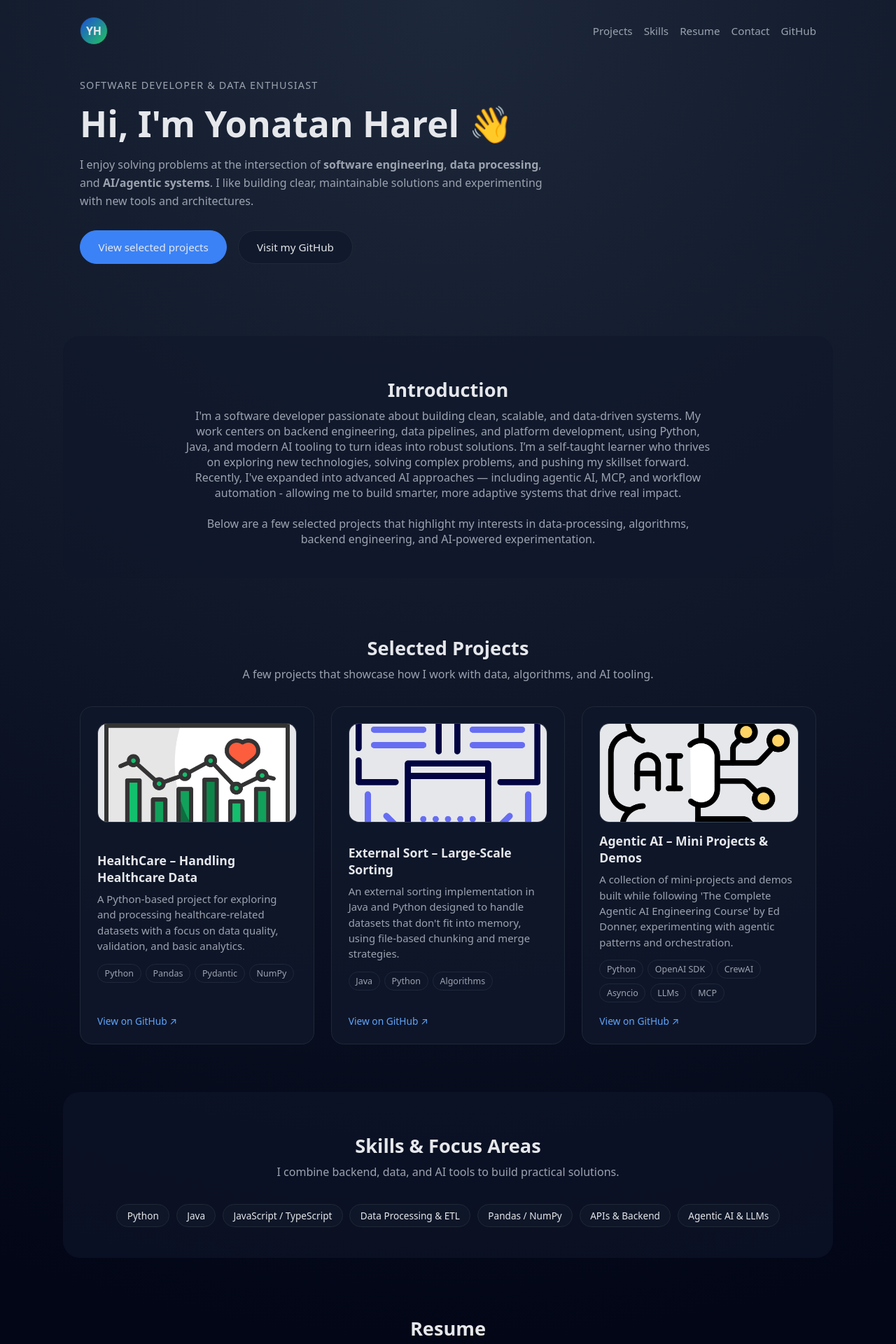
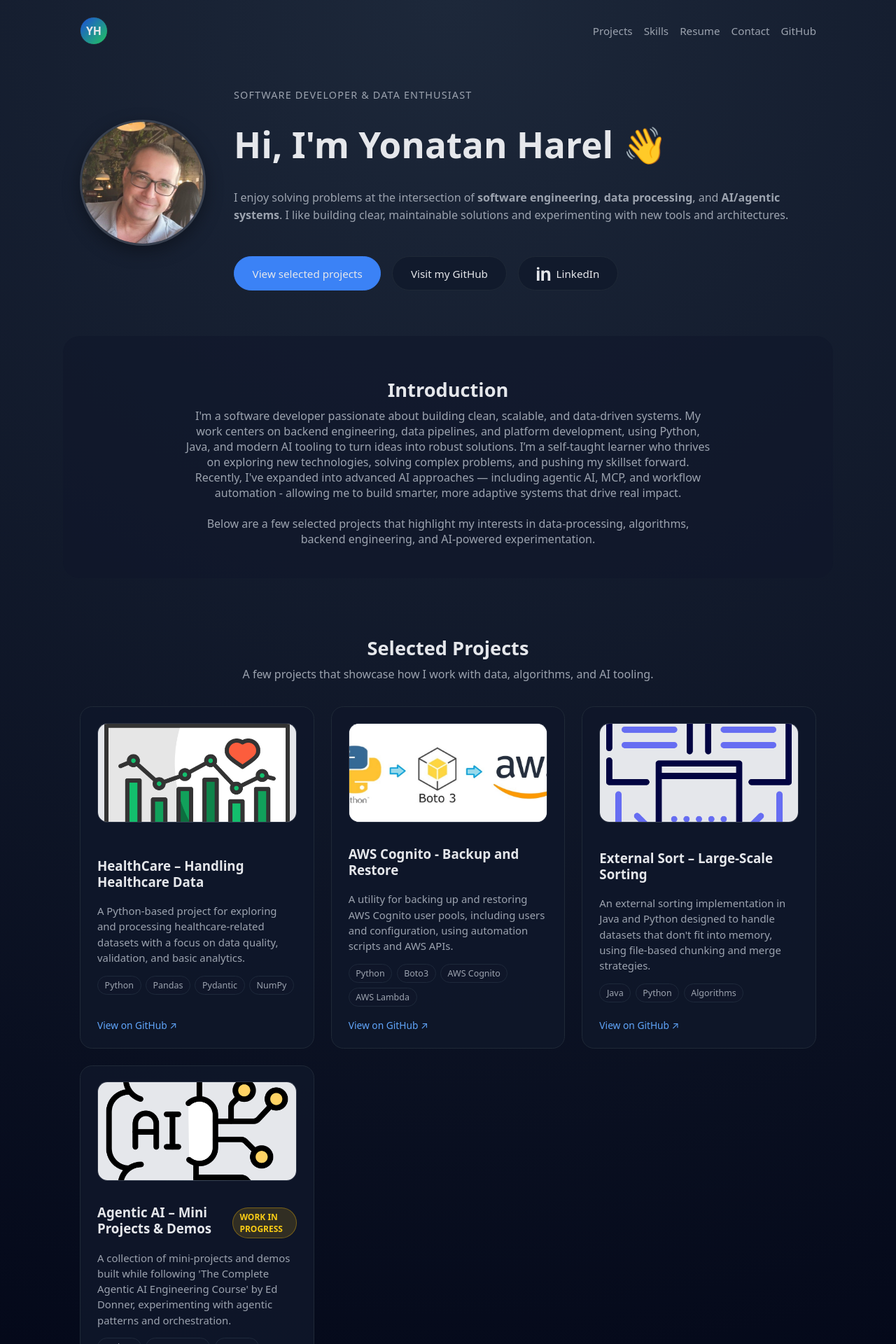
Before and after one commit to YonatanHarel/yonatanharel.github.io, a React (Vite) app: page / in a window 1280 px wide. Shown: the top 1920 px of the page at 70% size. Built offline with nearby package versions, Linux system fonts and the light colour scheme.

Commit message:
added more content

```diff
--- a/src/App.jsx
+++ b/src/App.jsx
@@ -3,6 +3,21 @@
           import healthcareImg from "./assets/healthcare.png";
           import externalSortImg from "./assets/externalsort.png";
           import agenticAiImg from "./assets/agentic-ai.png"
+          import awsBotoImg from "./assets/aws-python-boto3.webp"
+          import profileImg from "./assets/me.jpg"
+
+
+          const LinkedInIcon = () => (
+            <svg
+              width="22"
+              height="22"
+              viewBox="0 0 24 24"
+              fill="currentColor"
+              xmlns="http://www.w3.org/2000/svg"
+            >
+              <path d="M4.98 3.5C4.98 4.604 4.104 5.5 3 5.5C1.896 5.5 1 4.604 1 3.5C1 2.396 1.896 1.5 3 1.5C4.104 1.5 4.98 2.396 4.98 3.5ZM5 7H1V23H5V7ZM8 7H12V9.1H12.06C12.63 8.057 14.02 6.94 16.2 6.94C21.06 6.94 22 9.97 22 14.14V23H18V15.07C18 12.88 17.96 10.16 15.12 10.16C12.24 10.16 12 12.54 12 14.9V23H8V7Z"/>
+            </svg>
+          );
 
           const projects = [
             {
@@ -15,6 +30,15 @@
               imageAlt: "CT/MRI style healthcare illustration"
             },
             {
+              title: "AWS Cognito - Backup and Restore",
+              description:
+                "A utility for backing up and restoring AWS Cognito user pools, including users and configuration, using automation scripts and AWS APIs.",
+              tech: ["Python", "Boto3", "AWS Cognito", "AWS Lambda"],
+              github: "https://github.com/YonatanHarel/AWS-Cognito-backup-and-restore",
+              image: awsBotoImg,
+              imageAlt: "Illustration of files and sorting arrows"
+            },
+            {
               title: "External Sort – Large-Scale Sorting",
               description:
                 "An external sorting implementation in Java and Python designed to handle datasets that don't fit into memory, using file-based chunking and merge strategies.",
@@ -25,6 +49,7 @@
             },
             {
               title: "Agentic AI – Mini Projects & Demos",
+              status: "WORK IN PROGRESS",
               description:
                 "A collection of mini-projects and demos built while following 'The Complete Agentic AI Engineering Course' by Ed Donner, experimenting with agentic patterns and orchestration.",
               tech: ["Python", "OpenAI SDK", "CrewAI", "Asyncio", "LLMs", "MCP"],
@@ -67,7 +92,14 @@
                     </div>
                   </nav>
 
+
                   <div className="hero-content">
+                    <div className="hero-left">
+                      <div className="hero-photo">
+                        <img src={profileImg} alt="Yonatan Harel" />
+                      </div>
+                    </div>
+                    <div className="hero-right">
                       <p className="hero-eyebrow">Software Developer & Data Enthusiast</p>
                       <h1 className="hero-title">Hi, I'm Yonatan Harel 👋</h1>
                       <p className="hero-subtitle">
@@ -78,7 +110,6 @@
                         maintainable solutions and experimenting with new tools and
                         architectures.
                       </p>
-
                         <div className="hero-actions">
                           <a className="btn btn-primary" href="#projects">
                             View selected projects
@@ -91,6 +122,14 @@
                           >
                             Visit my GitHub
                           </a>
+                          <a
+                          className="btn btn-ghost linkedin-btn"
+                          href="https://www.linkedin.com/in/yonatan-harel"
+                          target="_blank"
+                          rel="noreferrer"
+                        ><LinkedInIcon />LinkedIn
+                        </a>
+                        </div>
                     </div>
                     </div>
                 </header>
@@ -132,7 +171,13 @@
                 )}
 
                 <div>
+                  {/* <h3 className="project-title">{project.title}</h3> */}
+                  <div className="project-header">
                     <h3 className="project-title">{project.title}</h3>
+                      {project.status && (
+                        <span className="project-badge">{project.status}</span>
+                      )}
+                  </div>
                   <p className="project-description">{project.description}</p>
                   <ul className="project-tags">
                     {project.tech.map((tag) => (
@@ -378,4 +423,5 @@
             );
           }
 
+
           export default App;
--- a/src/styles.css
+++ b/src/styles.css
@@ -36,6 +36,42 @@ body {
   max-width: 1100px;
   margin: 0 auto;
 }
+
+.hero-layout {
+  display: flex;
+  align-items: center;
+  gap: 2.5rem;
+  margin-top: 2rem;
+}
+
+.hero-photo img {
+  width: 170px;
+  height: 170px;
+  border-radius: 50%;
+  object-fit: cover;
+  border: 3px solid rgba(255, 255, 255, 0.15);
+  box-shadow: 0 8px 25px rgba(0, 0, 0, 0.35);
+}
+
+.hero-text {
+  flex: 1;
+}
+
+@media (max-width: 820px) {
+  .hero-layout {
+    flex-direction: column;
+    text-align: center;
+  }
+
+  .hero-text {
+    text-align: center;
+  }
+
+  .hero-photo {
+    margin-bottom: 1rem;
+  }
+}
+
 
 .navbar {
   display: flex;
@@ -76,8 +112,47 @@ body {
 }
 
 .hero-content {
-  max-width: 680px;
+  display: flex;
+  align-items: center;
+  gap: 2.5rem;
   margin-top: 2rem;
+}
+
+/* left side */
+.hero-left {
+  flex-shrink: 0;
+}
+
+/* right side */
+.hero-right {
+  display: flex;
+  flex-direction: column;
+  gap: 1rem;
+}
+
+@keyframes hero-photo-fade-in {
+  0% {
+    opacity: 0;
+    transform: scale(0.9);
+  }
+  100% {
+    opacity: 1;
+    transform: scale(1);
+  }
+}
+
+
+/* profile image*/
+.hero-photo img {
+  width: 180px;
+  height: 180px;
+  border-radius: 50%;
+  object-fit: cover;
+  border: 3px solid rgba(255, 255, 255, 0.15);
+  box-shadow: 0 8px 25px rgba(0, 0, 0, 0.35);
+
+  opacity: 0;
+  animation: hero-photo-fade-in 0.8s ease-out forwards;
 }
 
 .hero-eyebrow {
@@ -170,6 +245,21 @@ body {
 }
 
 /* Projects */
+.project-header {
+  display: flex;
+  justify-content: space-between;
+  align-items: center;
+}
+
+.project-badge {
+  padding: 0.25rem 0.6rem;
+  border-radius: 999px;
+  background: rgba(255, 193, 7, 0.15);
+  color: #facc15;
+  font-size: 0.75rem;
+  font-weight: 600;
+  border: 1px solid rgba(255, 193, 7, 0.35);
+}
 
 .projects-grid {
   display: grid;
@@ -206,8 +296,9 @@ body {
 }
 
 .project-title {
-  margin: 0 0 0.5rem;
-  font-size: 1.1rem;
+  /* margin: 0 0 0.5rem;
+  font-size: 1.1rem; */
+  line-height: 1.25;
 }
 
 .project-description {
@@ -246,6 +337,10 @@ body {
   font-size: 0.86rem;
   text-decoration: none;
   color: #60a5fa;
+}
+
+.project-badge {
+  transform: translateY(4px);
 }
 
 /* Skills */
@@ -468,4 +563,17 @@ body {
   .contact-box {
     padding: 1.4rem 1.2rem;
   }
+
+  .linkedin-btn {
+    display: flex;
+    align-items: center;
+    gap: 0.4rem;
+    color: #3b82f6; /* כחול עדין */
+    border-color: rgba(59, 130, 246, 0.5);
+  }
+
+  .linkedin-btn:hover {
+    background: rgba(59, 130, 246, 0.2);
+  }
+
 }
```
Also changed, not shown: src/assets/aws-python-boto3.webp (added), src/assets/me.jpg (added). Lines whose indentation alone changed are shown as unchanged.
